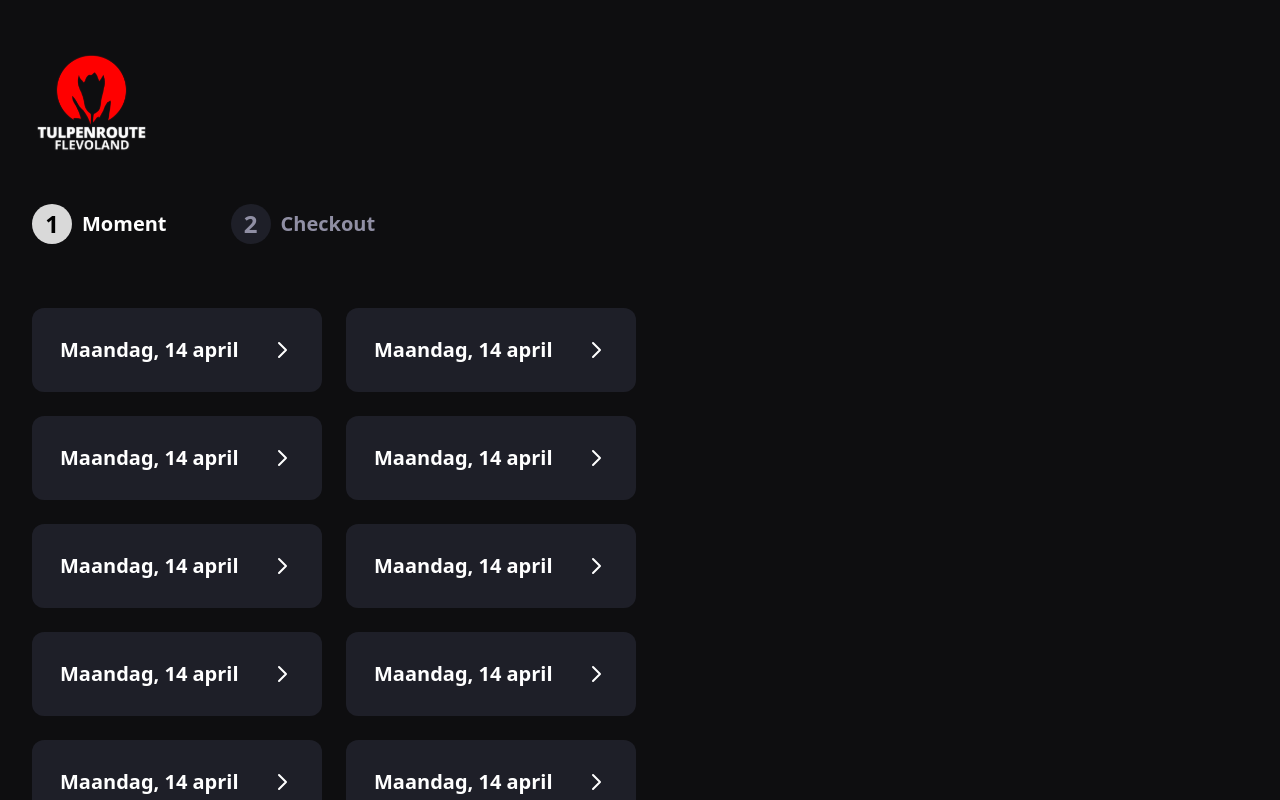
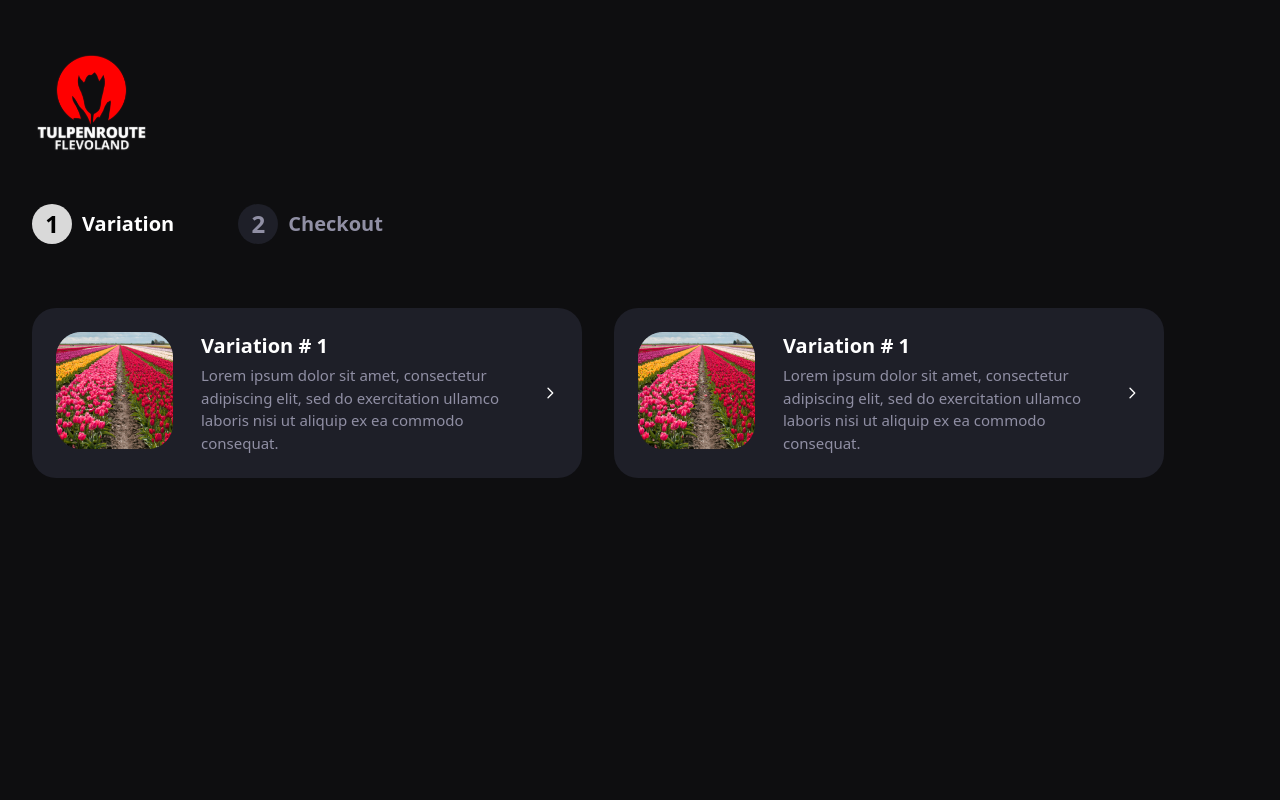
Before and after one commit to zohaib-saeed/Checkout-Flow, a Next.js app: page / in a window 1280 px wide. Shown: the top 800 px of the page. Built offline with nearby package versions, Linux system fonts and the light colour scheme.

Commit message:
fix: spacing in some pages

```diff
--- a/src/components/CheckoutFlow/SelectDay/Index.js
+++ b/src/components/CheckoutFlow/SelectDay/Index.js
@@ -24,7 +24,7 @@ const SelectDay = () => {
         {/* Tabs  */}
         <div className="w-full flex items-start justify-start flex-col">
           <Tab.Group>
-            <Tab.List className="w-full flex items-center justify-start gap-12 sm:gap-16">
+            <Tab.List className="w-full flex items-center justify-start gap-10 xs:gap-12 sm:gap-16">
               <Tab as={Fragment}>
                 {({ selected }) => (
                   <div
@@ -83,8 +83,8 @@ const SelectDay = () => {
               </Tab>
             </Tab.List>
             <Tab.Panels className="w-full">
-              <Tab.Panel className="w-full flex flex-col items-start justify-start mt-16">
-                <div className="w-full lg:w-[75%] flex items-center justify-start flex-wrap gap-6 ovrflow-x-hidden">
+              <Tab.Panel className="w-full flex flex-col items-start justify-start mt-12 sm:mt-16">
+                <div className="w-full lg:w-[75%] flex items-center justify-start flex-wrap gap-4 sm:gap-6 ovrflow-x-hidden">
                   {[0, 1, 2, 4, 5, 6, 7, 8, 9, 1, 2].map((item, index) => (
                     <Fade key={index} direction="right" triggerOnce>
                       <div className="w-[260px] sm:w-[290px] flex items-center justify-between gap-3 bg-balticSea p-5 sm:p-7 rounded-xl cursor-pointer">
--- a/src/components/CheckoutFlow/SelectRoute/Index.js
+++ b/src/components/CheckoutFlow/SelectRoute/Index.js
@@ -82,8 +82,8 @@ const SelectRoute = () => {
               </Tab>
             </Tab.List>
             <Tab.Panels>
-              <Tab.Panel className="w-full flex flex-col items-center justify-start mt-16">
-                <div className="w-full flex items-center justify-start gap-8 flex-wrap overflow-x-hidden">
+              <Tab.Panel className="w-full flex flex-col items-center justify-start mt-12 sm:mt-16">
+                <div className="w-full flex items-center justify-start gap-3 sm:gap-8 flex-wrap overflow-x-hidden">
                   <RouteCard />
                   <RouteCard />
                   <RouteCard />
--- a/src/components/CheckoutFlow/SelectVariation/Index.js
+++ b/src/components/CheckoutFlow/SelectVariation/Index.js
@@ -83,8 +83,8 @@ const SelectVariation = () => {
               </Tab>
             </Tab.List>
             <Tab.Panels>
-              <Tab.Panel className="w-full flex flex-col items-center justify-start mt-16">
-                <div className="w-full flex items-center justify-start gap-8 flex-wrap overflow-x-hidden">
+              <Tab.Panel className="w-full flex flex-col items-center justify-start mt-12 sm:mt-16">
+                <div className="w-full flex items-center justify-start gap-3 sm:gap-8 flex-wrap overflow-x-hidden">
                   <VariationCard />
                   <VariationCard />
                 </div>
--- a/src/pages/index.js
+++ b/src/pages/index.js
@@ -12,8 +12,8 @@ export default function Home() {
   return (
     <React.Fragment>
       {/* <SelectRoute /> */}
-      {/* <SelectVariation /> */}
-      <SelectDay />
+      <SelectVariation />
+      {/* <SelectDay /> */}
       {/* <Checkout /> */}
       {/* <Confirmation /> */}
     </React.Fragment>
```
